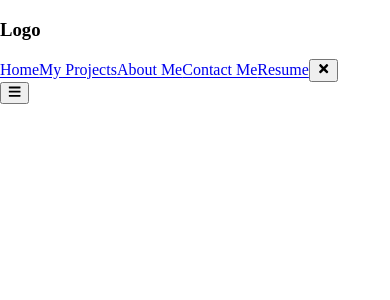
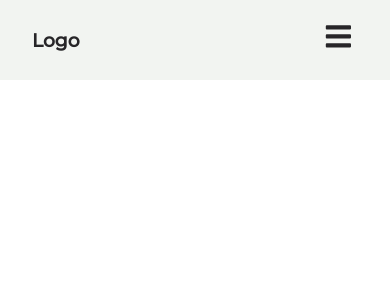
Before and after one commit to sophia4422/my-react-portfolio, a React (Create React App) app: page / in a window 390 px wide. Shown: the top 300 px of the page. Built offline with nearby package versions, Linux system fonts and the light colour scheme.

Commit message:
responsive navbar

```diff
--- a/src/App.css
+++ b/src/App.css
@@ -2,8 +2,83 @@
 
 * {
   box-sizing: border-box;
+  padding: 0;
+  margin: 0;
+  font-family: "Montserrat", sans-serif;
 }
 
-body {
-  margin: 0;
+:root {
+  --offWhite: #f2f4f1;
+  --navyBlue: #839ca3;
+  --babyPink: #e8bfc5;
+  --darkGrey: #272528;
 }
+
+header {
+  display: flex;
+  align-items: center;
+  justify-content: space-between;
+  height: 80px;
+  padding: 0 2rem;
+  background-color: var(--offWhite);
+  color: var(--darkGrey);
+}
+
+nav a {
+  margin: 0 2rem;
+  color: var(--darkGrey);
+  text-decoration: none;
+}
+
+nav a:hover {
+  color: var(--navyBlue);
+}
+
+header .nav-btn {
+  padding: 5px;
+  cursor: pointer;
+  background: transparent;
+  border: none;
+  outline: none;
+  color: var(--darkGrey);
+  visibility: hidden;
+  opacity: 0;
+  font-size: 1.8rem;
+}
+
+@media only screen and (max-width: 1024px) {
+  header .nav-btn {
+    visibility: visible;
+    opacity: 1;
+  }
+
+  header nav {
+    position: fixed;
+    top: 0;
+    left: 0;
+    height: 100%;
+    width: 100%;
+    display: flex;
+    flex-direction: column;
+    align-items: center;
+    justify-content: center;
+    gap: 1.5rem;
+    background-color: var(--babyPink);
+    transition: 1s;
+    transform: translateY(-100vh);
+  }
+
+  header .responsive_nav {
+    transform: none;
+  }
+
+  nav .nav-close-btn {
+    position: absolute;
+    top: 2rem;
+    right: 2rem;
+  }
+
+  nav a {
+    font-size: 1.5rem;
+  }
+}
```
